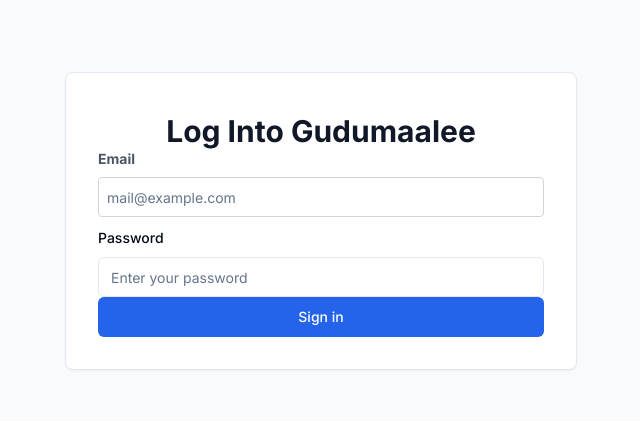
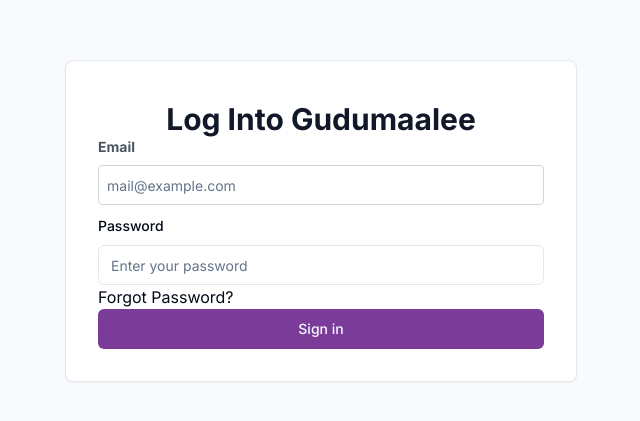
Before and after one commit to tezena/Guddumaalee, a Next.js app: page /signIn in a window 1280 px wide. Shown: the part 179-600 px from the top of the page, without its empty margins (319-959 px from the left). Built offline with nearby package versions, Linux system fonts and the light colour scheme.

Commit message:
add forgot password

```diff
--- a/src/app/signIn/signIn.tsx
+++ b/src/app/signIn/signIn.tsx
@@ -74,7 +74,8 @@
                 )}
               />
             </div>
-            <Button className="w-full py-2 px-4 bg-blue-600 hover:bg-blue-700 rounded-md text-white text-sm" type="submit">
+            <Link href={'/forgotpassword'} >Forgot Password?</Link>
+            <Button /*className="w-full py-2 px-4 bg-blue-600 hover:bg-blue-700 rounded-md text-white text-sm"*/ className="w-full bg-[#7B3B99]" type="submit">
               Sign in
             </Button>
           </form>
```
